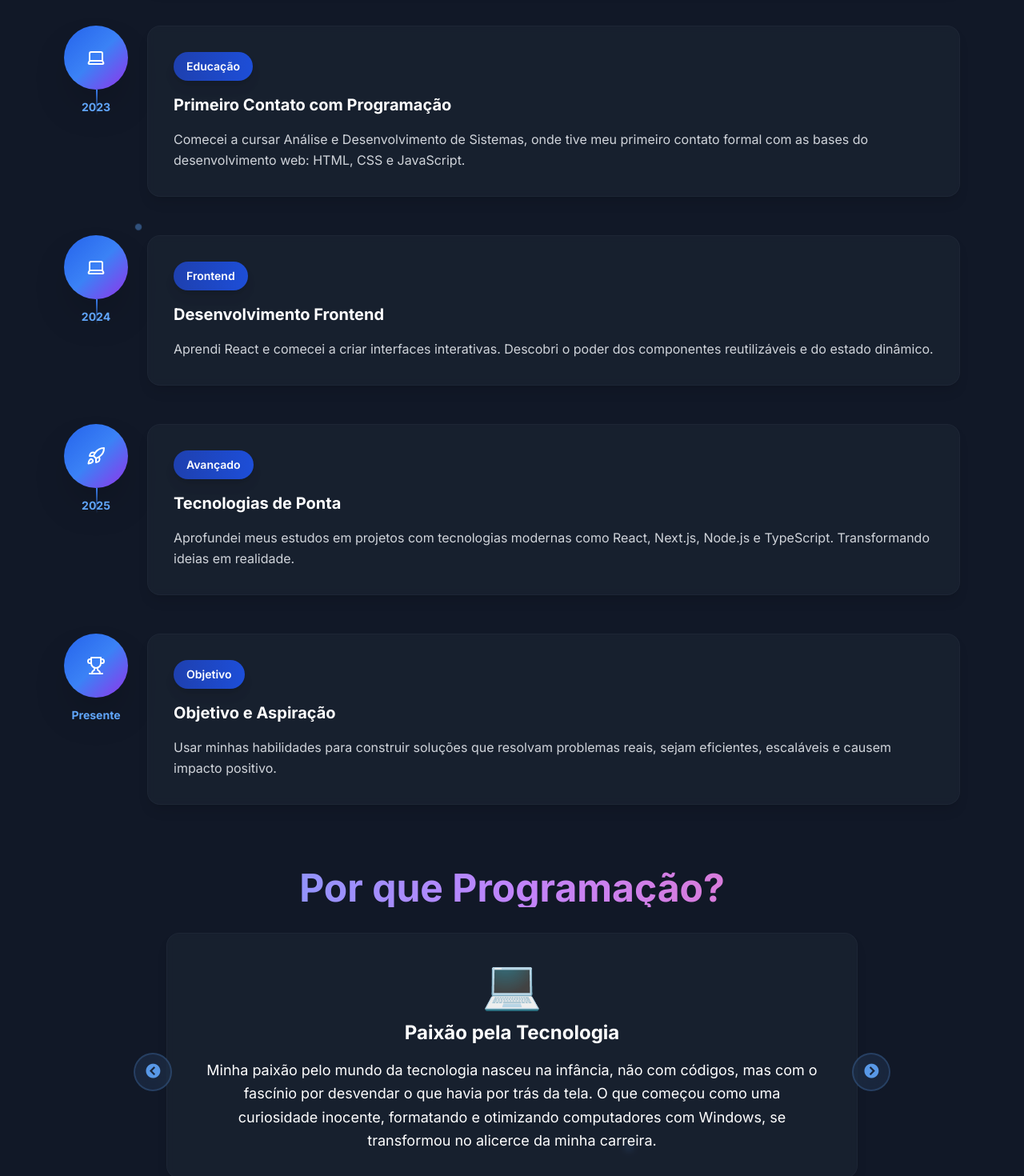
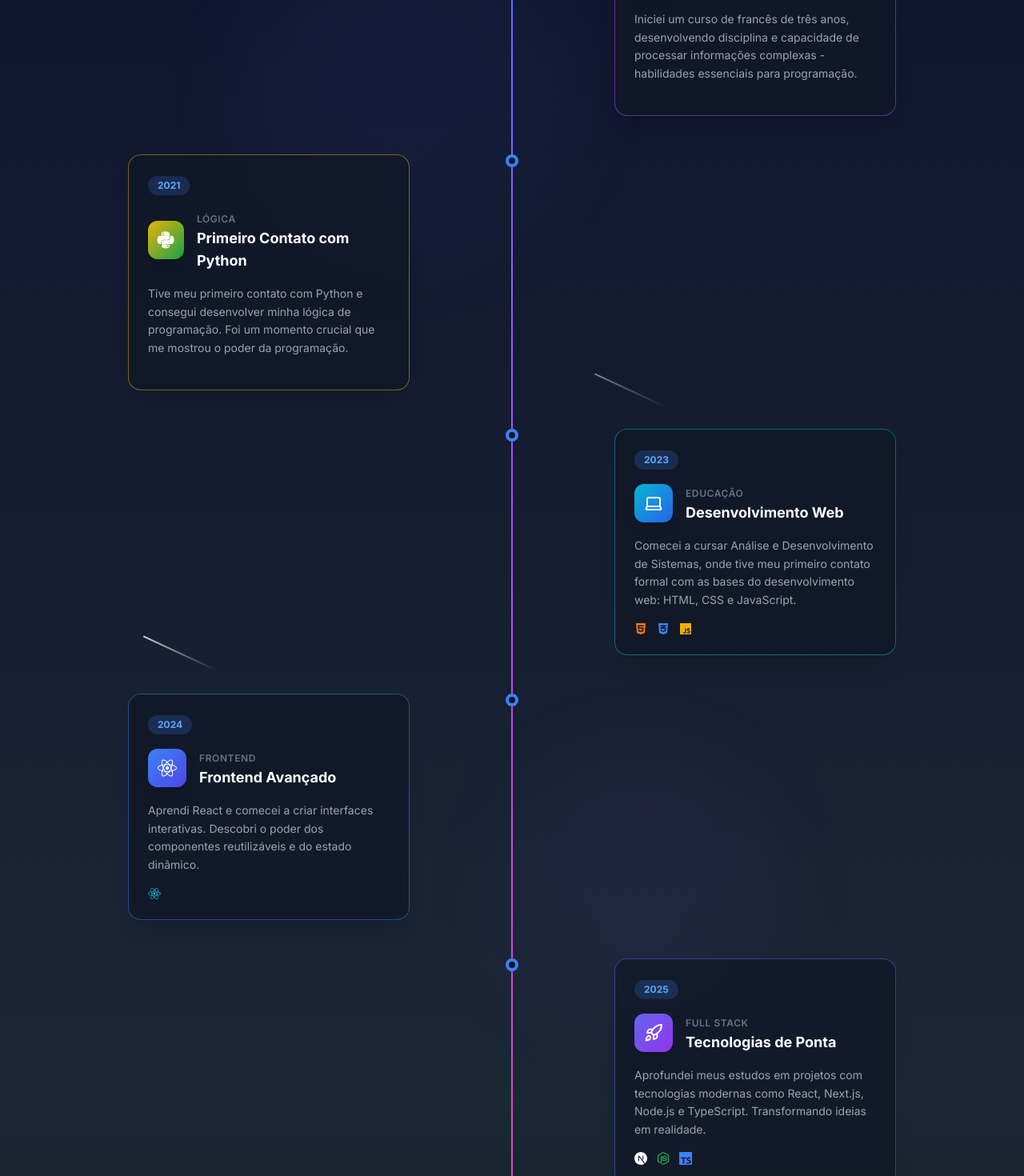
Before and after one commit to SpeedyxBR/andrel.dev, a Next.js app: page /jornada in a window 1280 px wide. Shown: the part 840-2310 px from the top of the page at 80% size. Built offline with nearby package versions, Linux system fonts and the light colour scheme.

Commit message:
feat(about): update journey timeline with improved icons and mobile layout - Change Foundation icon to FaDesktop and Discipline to FaLanguage - Remove 'Minha Trajetória' badge - Optimize layout for mobile with better spacing and text sizing - Improve timeline vertical layout for responsiveness

```diff
--- a/src/components/pages/About.tsx
+++ b/src/components/pages/About.tsx
@@ -1,10 +1,6 @@
 import { motion } from "framer-motion";
-import { Code, BookOpen, Laptop, Rocket, Trophy } from "lucide-react";
-import { Particles } from "../ui/Particles";
-import Slider from "react-slick";
-import "slick-carousel/slick/slick.css";
-import "slick-carousel/slick/slick-theme.css";
-import { FaReact, FaCss3Alt, FaHtml5, FaJs } from "react-icons/fa";
+import { Laptop, Rocket, Trophy } from "lucide-react";
+import { FaReact, FaCss3Alt, FaHtml5, FaJs, FaPython, FaDesktop, FaLanguage } from "react-icons/fa";
 import { SiTypescript, SiNextdotjs, SiNodedotjs } from "react-icons/si";
 
 const About = ({ darkMode }: { darkMode: boolean }) => {
@@ -13,65 +9,112 @@ const About = ({ darkMode }: { darkMode: boolean }) => {
       year: "2007-2010",
       title: "Fundação e Desenvolvimento de Habilidades",
       description:
-        "Minha paixão pela tecnologia nasceu na infância, formatando e otimizando computadores com Windows. Em 2020, iniciei um curso de francês de três anos, desenvolvendo disciplina e capacidade de processar informações complexas.",
-      icon: <BookOpen className="text-white w-6 h-6" />,
+        "Minha paixão pela tecnologia nasceu na infância, formatando e otimizando computadores com Windows. A curiosidade de entender como as coisas funcionavam foi o primeiro passo.",
+      icon: <FaDesktop className="w-6 h-6" />,
       category: "Fundação",
+      color: "from-amber-500 to-orange-600",
+      borderColor: "border-amber-500/50",
+      bgColor: "bg-amber-500/10",
+    },
+    {
+      year: "2020",
+      title: "Disciplina e Aprendizado",
+      description:
+        "Iniciei um curso de francês de três anos, desenvolvendo disciplina e capacidade de processar informações complexas - habilidades essenciais para programação.",
+      icon: <FaLanguage className="w-6 h-6" />,
+      category: "Crescimento",
+      color: "from-purple-500 to-pink-600",
+      borderColor: "border-purple-500/50",
+      bgColor: "bg-purple-500/10",
     },
     {
       year: "2021",
       title: "Primeiro Contato com Python",
       description:
-        "Tive meu primeiro contato com Python e consegui desenvolver minha lógica de programação. Foi um momento crucial que me mostrou o poder da programação para resolver problemas.",
-      icon: <Code className="text-white w-6 h-6" />,
+        "Tive meu primeiro contato com Python e consegui desenvolver minha lógica de programação. Foi um momento crucial que me mostrou o poder da programação.",
+      icon: <FaPython className="w-6 h-6" />,
       category: "Lógica",
+      color: "from-yellow-500 to-green-600",
+      borderColor: "border-yellow-500/50",
+      bgColor: "bg-yellow-500/10",
     },
     {
       year: "2023",
-      title: "Primeiro Contato com Programação",
+      title: "Desenvolvimento Web",
       description:
         "Comecei a cursar Análise e Desenvolvimento de Sistemas, onde tive meu primeiro contato formal com as bases do desenvolvimento web: HTML, CSS e JavaScript.",
-      icon: <Laptop className="text-white w-6 h-6" />,
+      icon: <Laptop className="w-6 h-6" />,
       category: "Educação",
+      color: "from-cyan-500 to-blue-600",
+      borderColor: "border-cyan-500/50",
+      bgColor: "bg-cyan-500/10",
+      techs: [
+        { icon: <FaHtml5 className="w-4 h-4" />, color: "text-orange-500" },
+        { icon: <FaCss3Alt className="w-4 h-4" />, color: "text-blue-500" },
+        { icon: <FaJs className="w-4 h-4" />, color: "text-yellow-500" },
+      ],
     },
     {
       year: "2024",
-      title: "Desenvolvimento Frontend",
+      title: "Frontend Avançado",
       description:
         "Aprendi React e comecei a criar interfaces interativas. Descobri o poder dos componentes reutilizáveis e do estado dinâmico.",
-      icon: <Laptop className="text-white w-6 h-6" />,
+      icon: <FaReact className="w-6 h-6" />,
       category: "Frontend",
+      color: "from-blue-500 to-indigo-600",
+      borderColor: "border-blue-500/50",
+      bgColor: "bg-blue-500/10",
+      techs: [
+        { icon: <FaReact className="w-4 h-4" />, color: "text-cyan-500" },
+      ],
     },
     {
       year: "2025",
       title: "Tecnologias de Ponta",
       description:
         "Aprofundei meus estudos em projetos com tecnologias modernas como React, Next.js, Node.js e TypeScript. Transformando ideias em realidade.",
-      icon: <Rocket className="text-white w-6 h-6" />,
-      category: "Avançado",
+      icon: <Rocket className="w-6 h-6" />,
+      category: "Full Stack",
+      color: "from-indigo-500 to-purple-600",
+      borderColor: "border-indigo-500/50",
+      bgColor: "bg-indigo-500/10",
+      techs: [
+        { icon: <SiNextdotjs className="w-4 h-4" />, color: "text-white" },
+        { icon: <SiNodedotjs className="w-4 h-4" />, color: "text-green-500" },
+        { icon: <SiTypescript className="w-4 h-4" />, color: "text-blue-500" },
+      ],
     },
     {
       year: "Presente",
       title: "Objetivo e Aspiração",
       description:
         "Usar minhas habilidades para construir soluções que resolvam problemas reais, sejam eficientes, escaláveis e causem impacto positivo.",
-      icon: <Trophy className="text-white w-6 h-6" />,
+      icon: <Trophy className="w-6 h-6" />,
       category: "Objetivo",
+      color: "from-emerald-500 to-teal-600",
+      borderColor: "border-emerald-500/50",
+      bgColor: "bg-emerald-500/10",
     },
   ];
 
   return (
     <section
       id="about"
-      className={`py-20 relative overflow-hidden ${
-        darkMode ? "bg-gray-900" : "bg-white"
+      className={`py-16 md:py-20 relative overflow-hidden ${
+        darkMode ? "bg-transparent" : "bg-gray-50"
       } transition-colors duration-300`}
     >
-      {/* Particles */}
-      <Particles darkMode={darkMode} count={6} />
+      {/* Background Effects */}
+      {darkMode && (
+        <div className="absolute inset-0 pointer-events-none">
+          <div className="absolute top-1/4 left-1/4 w-96 h-96 bg-blue-500/5 rounded-full blur-3xl" />
+          <div className="absolute bottom-1/4 right-1/4 w-80 h-80 bg-purple-500/5 rounded-full blur-3xl" />
+        </div>
+      )}
 
-      <div className="max-w-7xl mx-auto px-4 sm:px-6 lg:px-8 relative z-10">
+      <div className="max-w-5xl mx-auto px-4 sm:px-6 lg:px-8 relative z-10">
         {/* Header */}
-        <div className="text-center mb-20">
+        <div className="text-center mb-12 md:mb-16">
           <motion.div
             initial={{ opacity: 0, y: 30 }}
             whileInView={{ opacity: 1, y: 0 }}
@@ -79,7 +122,7 @@ const About = ({ darkMode }: { darkMode: boolean }) => {
             viewport={{ once: true }}
           >
             <h2
-              className={`text-4xl sm:text-5xl lg:text-6xl font-bold mb-6 ${
+              className={`text-3xl sm:text-4xl lg:text-5xl font-bold mb-4 md:mb-6 ${
                 darkMode
                   ? "bg-gradient-to-r from-blue-400 via-purple-400 to-pink-400 bg-clip-text text-transparent"
                   : "text-gray-900"
@@ -88,8 +131,8 @@ const About = ({ darkMode }: { darkMode: boolean }) => {
               Minha Jornada
             </h2>
             <p
-              className={`text-xl lg:text-2xl max-w-4xl mx-auto ${
-                darkMode ? "text-gray-300" : "text-gray-600"
+              className={`text-base md:text-lg lg:text-xl max-w-3xl mx-auto ${
+                darkMode ? "text-gray-400" : "text-gray-600"
               }`}
             >
               Uma linha do tempo da minha evolução como desenvolvedor, desde a
@@ -99,236 +142,157 @@ const About = ({ darkMode }: { darkMode: boolean }) => {
         </div>
 
         {/* Timeline */}
-        <div className="mb-20">
-          <div className="grid gap-8 md:gap-12">
+        <div className="relative">
+          {/* Vertical Line */}
+          <div
+            className={`absolute left-8 md:left-1/2 top-0 bottom-0 w-0.5 ${
+              darkMode
+                ? "bg-gradient-to-b from-blue-500 via-purple-500 to-pink-500"
+                : "bg-gradient-to-b from-blue-400 via-purple-400 to-pink-400"
+            }`}
+            style={{ transform: "translateX(-50%)" }}
+          />
+
+          <div className="space-y-12">
             {timeline.map((item, index) => (
               <motion.div
                 key={index}
-                className="relative"
-                initial={{ opacity: 0, y: 30 }}
-                whileInView={{ opacity: 1, y: 0 }}
+                className={`relative flex items-start gap-8 ${
+                  index % 2 === 0 ? "md:flex-row" : "md:flex-row-reverse"
+                }`}
+                initial={{ opacity: 0, x: index % 2 === 0 ? -50 : 50 }}
+                whileInView={{ opacity: 1, x: 0 }}
                 transition={{ duration: 0.6, delay: index * 0.1 }}
                 viewport={{ once: true }}
-                whileHover={{
-                  scale: 1.02,
-                  y: -2,
-                  transition: { duration: 0.3, ease: "easeOut" },
-                }}
               >
-                {/* Timeline Item */}
-                <div className="flex items-start gap-6">
-                  {/* Icon and Year */}
-                  <div className="flex-shrink-0">
+                {/* Timeline Node */}
                 <div
-                      className={`w-20 h-20 rounded-full flex items-center justify-center transition-all duration-300 hover:scale-110 ${
+                  className={`absolute left-8 md:left-1/2 w-4 h-4 rounded-full border-4 ${
                     darkMode
-                          ? "bg-gradient-to-br from-blue-600 via-blue-500 to-purple-600 shadow-2xl hover:shadow-blue-500/25"
-                          : "bg-gradient-to-br from-blue-500 via-blue-400 to-purple-500 shadow-2xl hover:shadow-blue-500/25"
-                      }`}
-                    >
-                      <div className="text-white">{item.icon}</div>
-                    </div>
+                      ? "bg-gray-900 border-blue-500"
+                      : "bg-white border-blue-500"
+                  } z-10`}
+                  style={{ transform: "translateX(-50%)" }}
+                />
+
+                {/* Year Badge - Mobile */}
                 <div
-                      className={`text-center mt-3 text-sm font-bold ${
-                        darkMode ? "text-blue-400" : "text-blue-600"
+                  className={`absolute left-16 md:hidden px-3 py-1 rounded-full text-xs font-bold ${
+                    darkMode
+                      ? "bg-blue-500/20 text-blue-400"
+                      : "bg-blue-500/20 text-blue-600"
                   }`}
                 >
                   {item.year}
                 </div>
+
+                {/* Content Card */}
+                <motion.div
+                  className={`ml-20 md:ml-0 md:w-5/12 ${
+                    index % 2 === 0 ? "md:pr-12" : "md:pl-12"
+                  }`}
+                  whileHover={{ scale: 1.02, y: -5 }}
+                  transition={{ duration: 0.3 }}
+                >
+                  <div
+                    className={`relative p-6 rounded-2xl transition-all duration-500 ${
+                      darkMode
+                        ? `bg-gray-900/80 backdrop-blur-sm border ${item.borderColor} hover:border-opacity-100 shadow-xl hover:shadow-2xl`
+                        : `bg-white backdrop-blur-sm border border-gray-200 shadow-lg hover:shadow-xl`
+                    }`}
+                  >
+                    {/* Glow Effect */}
+                    <div
+                      className={`absolute inset-0 rounded-2xl opacity-0 group-hover:opacity-100 transition-opacity duration-500 ${item.bgColor} blur-xl`}
+                    />
+
+                    {/* Year Badge - Desktop */}
+                    <div
+                      className={`hidden md:inline-block px-3 py-1 rounded-full text-xs font-bold mb-4 ${
+                        darkMode
+                          ? "bg-blue-500/20 text-blue-400"
+                          : "bg-blue-500/20 text-blue-600"
+                      }`}
+                    >
+                      {item.year}
                     </div>
 
-                  {/* Content */}
-                  <div className="flex-1">
+                    {/* Header */}
+                    <div className="flex items-center gap-4 mb-4">
+                      {/* Icon */}
                       <div
-                      className={`p-8 rounded-2xl group ${
-                        darkMode
-                          ? "bg-gray-800/50 hover:bg-gray-800/80 text-white backdrop-blur-sm border border-opacity-20 border-gray-700 shadow-lg hover:shadow-xl"
-                          : "bg-white/50 hover:bg-white/80 text-gray-700 backdrop-blur-sm border border-opacity-20 border-gray-200 shadow-lg hover:shadow-xl"
-                      } transition-all duration-300`}
+                        className={`w-12 h-12 rounded-xl flex items-center justify-center bg-gradient-to-br ${item.color} shadow-lg`}
                       >
-                      {/* Category Badge */}
-                      <div
-                        className={`inline-block px-4 py-2 rounded-full text-sm font-semibold mb-4 ${
-                          darkMode
-                            ? "bg-gradient-to-r from-blue-800 to-blue-700 text-white shadow-lg"
-                            : "bg-gradient-to-r from-blue-700 to-blue-600 text-white shadow-lg"
+                        <span className="text-white">{item.icon}</span>
+                      </div>
+
+                      <div>
+                        {/* Category */}
+                        <span
+                          className={`text-xs font-semibold uppercase tracking-wider ${
+                            darkMode ? "text-gray-500" : "text-gray-400"
                           }`}
                         >
                           {item.category}
-                      </div>
-
+                        </span>
                         {/* Title */}
                         <h3
-                        className={`text-xl font-bold mb-4 ${
+                          className={`text-lg font-bold ${
                             darkMode ? "text-white" : "text-gray-900"
                           }`}
                         >
                           {item.title}
                         </h3>
+                      </div>
+                    </div>
 
                     {/* Description */}
                     <p
-                        className={`text-base leading-relaxed ${
-                          darkMode ? "text-gray-300" : "text-gray-600"
+                      className={`text-sm leading-relaxed mb-4 ${
+                        darkMode ? "text-gray-400" : "text-gray-600"
                       }`}
                     >
                       {item.description}
                     </p>
+
+                    {/* Tech Icons */}
+                    {item.techs && (
+                      <div className="flex items-center gap-3">
+                        {item.techs.map((tech, techIndex) => (
+                          <span
+                            key={techIndex}
+                            className={`${tech.color} transition-transform hover:scale-125`}
+                          >
+                            {tech.icon}
+                          </span>
+                        ))}
                       </div>
+                    )}
                   </div>
-                </div>
+                </motion.div>
 
-                {/* Connecting Line (except for last item) */}
-                {index < timeline.length - 1 && (
-                  <div className="absolute left-10 top-20 w-0.5 h-8 bg-gradient-to-b from-blue-500 to-transparent"></div>
-                )}
+                {/* Spacer for alternating layout */}
+                <div className="hidden md:block md:w-5/12" />
               </motion.div>
             ))}
           </div>
         </div>
 
-        {/* Personal Statement */}
+        {/* Call to Action */}
         <motion.div
           initial={{ opacity: 0, y: 30 }}
           whileInView={{ opacity: 1, y: 0 }}
-          transition={{ duration: 0.8, delay: 0.4 }}
+          transition={{ duration: 0.6, delay: 0.4 }}
           viewport={{ once: true }}
-          className="mt-20"
+          className="text-center mt-16"
         >
-          <h3
-            className={`text-3xl sm:text-4xl lg:text-5xl font-bold mb-8 text-center ${
-              darkMode
-                ? "bg-gradient-to-r from-blue-400 via-purple-400 to-pink-400 bg-clip-text text-transparent"
-                : "text-gray-900"
+          <p
+            className={`text-lg ${
+              darkMode ? "text-gray-400" : "text-gray-600"
             }`}
           >
-            Por que Programação?
-          </h3>
-
-          <div className="max-w-4xl mx-auto">
-            <Slider
-              dots={true}
-              infinite={true}
-              speed={300}
-              slidesToShow={1}
-              slidesToScroll={1}
-              autoplay={false}
-              arrows={true}
-              className="programming-carousel"
-              fade={false}
-              swipe={true}
-              touchMove={true}
-              swipeToSlide={true}
-              cssEase="ease-in-out"
-              responsive={[
-                {
-                  breakpoint: 768,
-                  settings: {
-                    arrows: true,
-                    dots: true,
-                    fade: false,
-                    speed: 300,
-                    swipe: true,
-                    touchMove: true,
-                    swipeToSlide: true,
-                    cssEase: "ease-in-out",
-                  },
-                },
-              ]}
-            >
-              <div className="px-4">
-                <div
-                  className={`text-center p-8 rounded-2xl group ${
-                    darkMode
-                      ? "bg-gray-800/50 text-white backdrop-blur-sm border border-opacity-20 border-gray-700 shadow-lg"
-                      : "bg-white/50 text-gray-700 backdrop-blur-sm border border-opacity-20 border-gray-200 shadow-lg"
-                  } transition-all duration-300`}
-                >
-                  <div className="text-6xl mb-4">💻</div>
-                  <h4 className="text-2xl font-bold mb-4">
-                    Paixão pela Tecnologia
-                  </h4>
-                  <p className="text-lg leading-relaxed max-w-3xl mx-auto">
-                    Minha paixão pelo mundo da tecnologia nasceu na infância,
-                    não com códigos, mas com o fascínio por desvendar o que
-                    havia por trás da tela. O que começou como uma curiosidade
-                    inocente, formatando e otimizando computadores com Windows,
-                    se transformou no alicerce da minha carreira.
+            Pronto para criar algo incrível juntos?
           </p>
-                </div>
-              </div>
-
-              <div className="px-4">
-                <div
-                  className={`text-center p-8 rounded-2xl group ${
-                    darkMode
-                      ? "bg-gray-800/50 text-white backdrop-blur-sm border border-opacity-20 border-gray-700 shadow-lg"
-                      : "bg-white/50 text-gray-700 backdrop-blur-sm border border-opacity-20 border-gray-200 shadow-lg"
-                  } transition-all duration-300`}
-                >
-                  <div className="text-6xl mb-4">🎯</div>
-                  <h4 className="text-2xl font-bold mb-4">
-                    Desenvolvimento de Habilidades
-                  </h4>
-                  <p className="text-lg leading-relaxed max-w-3xl mx-auto">
-                    Em 2020, iniciei um curso de francês de três anos,
-                    aprimorando minhas habilidades de aprendizado e disciplina.
-                    Em 2023, comecei a cursar Análise e Desenvolvimento de
-                    Sistemas, onde tive meu primeiro contato formal com{" "}
-                    <span className="font-semibold text-orange-500 inline-flex items-center gap-2">
-                      <FaHtml5 size={20} /> HTML
-                    </span>
-                    ,{" "}
-                    <span className="font-semibold text-blue-500 inline-flex items-center gap-2">
-                      <FaCss3Alt size={20} /> CSS
-                    </span>{" "}
-                    e{" "}
-                    <span className="font-semibold text-yellow-500 inline-flex items-center gap-2">
-                      <FaJs size={20} /> JavaScript
-                    </span>
-                    .
-                  </p>
-                </div>
-              </div>
-
-              <div className="px-4">
-                <div
-                  className={`text-center p-8 rounded-2xl group ${
-                    darkMode
-                      ? "bg-gray-800/50 text-white backdrop-blur-sm border border-opacity-20 border-gray-700 shadow-lg"
-                      : "bg-white/50 text-gray-700 backdrop-blur-sm border border-opacity-20 border-gray-200 shadow-lg"
-                  } transition-all duration-300`}
-                >
-                  <div className="text-6xl mb-4">🚀</div>
-                  <h4 className="text-2xl font-bold mb-4">
-                    Tecnologias Modernas
-                  </h4>
-                  <p className="text-lg leading-relaxed max-w-3xl mx-auto">
-                    A partir de 2025, aprofundei meus estudos em tecnologias
-                    modernas como{" "}
-                    <span className="font-semibold text-cyan-500 inline-flex items-center gap-2">
-                      <FaReact size={20} /> React
-                    </span>
-                    ,{" "}
-                    <span className="font-semibold text-black dark:text-white inline-flex items-center gap-2">
-                      <SiNextdotjs size={20} /> Next.js
-                    </span>
-                    ,{" "}
-                    <span className="font-semibold text-green-500 inline-flex items-center gap-2">
-                      <SiNodedotjs size={20} /> Node.js
-                    </span>{" "}
-                    e{" "}
-                    <span className="font-semibold text-blue-500 inline-flex items-center gap-2">
-                      <SiTypescript size={20} /> TypeScript
-                    </span>
-                    . Hoje, meu objetivo é usar minhas habilidades para
-                    construir soluções que resolvam problemas reais e causem
-                    impacto positivo.
-                  </p>
-                </div>
-              </div>
-            </Slider>
-          </div>
         </motion.div>
       </div>
     </section>
```
Lines whose indentation alone changed are shown as unchanged.
